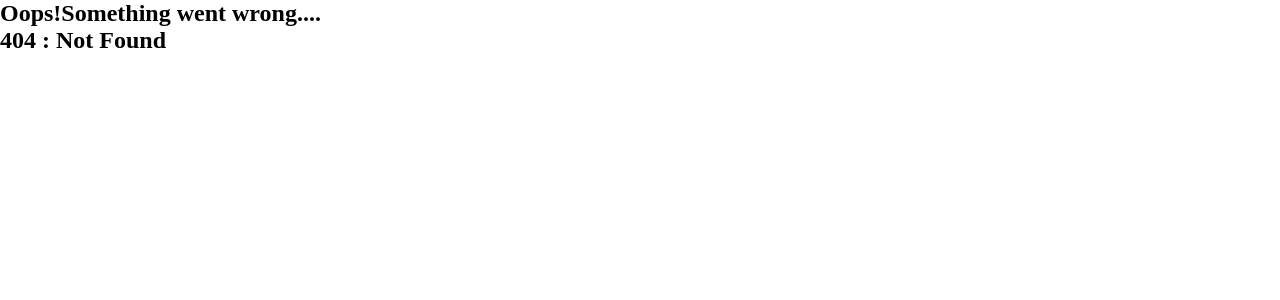
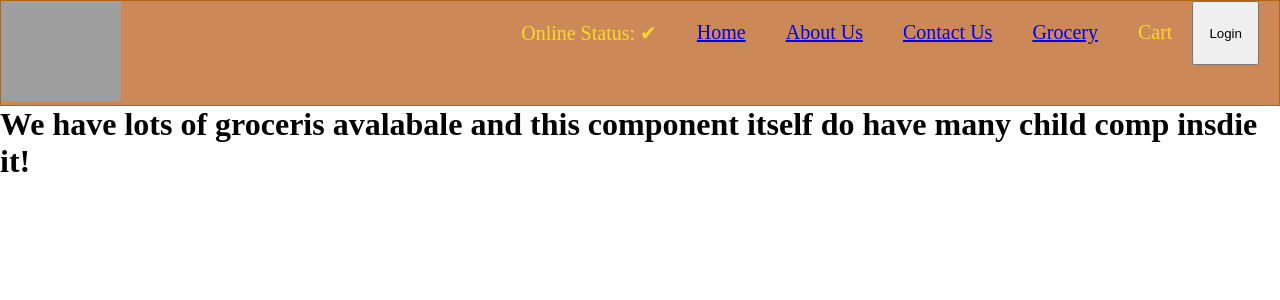
Before and after one commit to agrawal-aditi18/Namaste-React, a React (Vite) app: page /grocery in a window 1280 px wide. Before the commit this address had no page. Shown: the top 300 px of the page. Built offline with nearby package versions, Linux system fonts and the light colour scheme; grey boxes are pictures that could not be loaded.

Commit message:
episode-09

```diff
--- a/index.css
+++ b/index.css
@@ -18,13 +18,14 @@
     font-size: 20px;
     display: flex;
     padding: 0px 20px;
+    list-style: none !important;
 }
 
 .nav-items > ul > li {
     padding: 10px;
     margin : 10px;
-    list-style-type: none;
     color : rgb(253, 215, 45);
+    list-style: none !important;
 }
 
 .res-card{
--- a/src/Appfood.js
+++ b/src/Appfood.js
@@ -1,4 +1,4 @@
-import React from "react";
+import React, {lazy} from "react";
 import ReactDOM from "react-dom/client"
 import Header from "./components/Header";
 import Body from "./components/Body";
@@ -7,8 +7,10 @@ import About from "./components/About";
 import Contact from "./components/Contact";
 import Error from "./components/Error";
 import RestaurantMenu from "./components/RestaurantMenu";
+// import Grocery from "./components/Grocery";
 
 
+const Grocery = lazy(()=> import ("./components/Grocery"));
 const AppLayout = () => {
     return (
       <div className="app">
@@ -37,6 +39,10 @@ const appRouter = createBrowserRouter([
         element: <Contact />
       },
       {
+        path: "/grocery",
+        element: <Grocery />
+      },
+      {
         path: "/restaurants/:resId",
         element: <RestaurantMenu />,
       }
--- a/src/components/Body.js
+++ b/src/components/Body.js
@@ -2,6 +2,7 @@ import RestaurantCard from "./RestaurantCard"
 import { useState, useEffect } from "react";
 import Shimmer from "./Shimmer";
 import { Link } from "react-router-dom";
+import useOnlineStatus from "./utils/useOnlineStatus";
 
 const Body = () => {
   //Local State Variables - Super powerful variable
@@ -25,6 +26,10 @@ const Body = () => {
   setlistOfRestaurants(restaurants);
   setfilteredRestaurants(restaurants);
  }
+
+
+const onlineStatus = useOnlineStatus();
+if(onlineStatus === false) return <h1>Looks like you are offline. Please Check your Internet Connection!</h1>
 
  //Conditional Rendering
   return listOfRestaurants.length === 0 ? (
--- /dev/null
+++ b/src/components/Grocery.js
@@ -0,0 +1,11 @@
+const Grocery = ()=> {
+return (
+  <h1>
+    {" "}
+    We have lots of groceris avalabale and this component itself do have many
+    child comp insdie it!
+  </h1>
+);
+}
+
+export default Grocery;
--- a/src/components/Header.js
+++ b/src/components/Header.js
@@ -1,9 +1,11 @@
 import {LOGO_URL} from "./utils/constants";
 import { useState, useEffect} from "react";
 import { Link } from "react-router-dom";
+import useOnlineStatus from "./utils/useOnlineStatus";
 
 const Header = () => {
 const [btnNameReact , setbtnNameReact] = useState("Login");
+const onlineStatus = useOnlineStatus();
 console.log("Header Rendered!")
 
 useEffect(()=>{
@@ -17,6 +19,9 @@ useEffect(()=>{
       <div className="nav-items">
         <ul>
           <li>
+            Online Status: {onlineStatus ? "✔" :"🔴"}
+          </li>
+          <li>
             <Link to="/">Home</Link>
           </li>
           <li>
@@ -24,6 +29,9 @@ useEffect(()=>{
           </li>
           <li>
             <Link to="/contact">Contact Us</Link>
+          </li>
+          <li>
+            <Link to="/grocery">Grocery</Link>
           </li>
           <li>Cart</li>
           {/* if i click on login i should changed to logout and vice-versa*/}
--- a/src/components/RestaurantMenu.js
+++ b/src/components/RestaurantMenu.js
@@ -1,24 +1,11 @@
-import { useEffect, useState } from "react";
 import Shimmer from "./Shimmer";
 import { useParams } from "react-router-dom";
-import { MENU_API } from "./utils/constants";
+import useRestaurantMenu from "./utils/useRestaurantMenu";
 
 const RestaurantMenu = () => {
-const [resInfo, setResInfo] = useState(null);
+const {resId} = useParams();
 
-const {resId} = useParams();
-    useEffect(() => {
-        fetchMenu();
-    }, [])
-
-    const fetchMenu = async () => {
-        const data = await fetch( MENU_API + resId);
-        const json = await data.json();
-
-        console.log(json);
-        setResInfo(json.data)
-    }
-
+const resInfo = useRestaurantMenu(resId);
     if (resInfo === null) return <Shimmer />;
 
     const { name, city, cuisines, costForTwoMessage } =
--- /dev/null
+++ b/src/components/utils/useOnlineStatus.js
@@ -0,0 +1,17 @@
+import { useEffect, useState } from "react";
+
+const useOnlineStatus = () => {
+    const [onlineStatus, setOnlineStatus] = useState(true);
+    useEffect(()=>{
+        window.addEventListener("offline", ()=>{
+            setOnlineStatus(false);
+        });
+         window.addEventListener("online", () => {
+           setOnlineStatus(true);
+         });
+    },[])
+
+    return onlineStatus;
+}
+
+export default useOnlineStatus;
--- /dev/null
+++ b/src/components/utils/useRestaurantMenu.js
@@ -0,0 +1,20 @@
+import { useEffect, useState } from "react";
+import {MENU_API} from "./constants";
+
+const useRestaurantMenu = (resId) => {
+    const [resInfo, setResInfo] = useState(null);
+    useEffect(() => {
+      fetchMenu();
+    }, []);
+
+    const fetchMenu = async () =>{
+          const data = await fetch(MENU_API + resId);
+          const json = await data.json();
+
+          console.log(json);
+          setResInfo(json.data);
+    }
+    return resInfo;
+};
+
+export default useRestaurantMenu;
```
